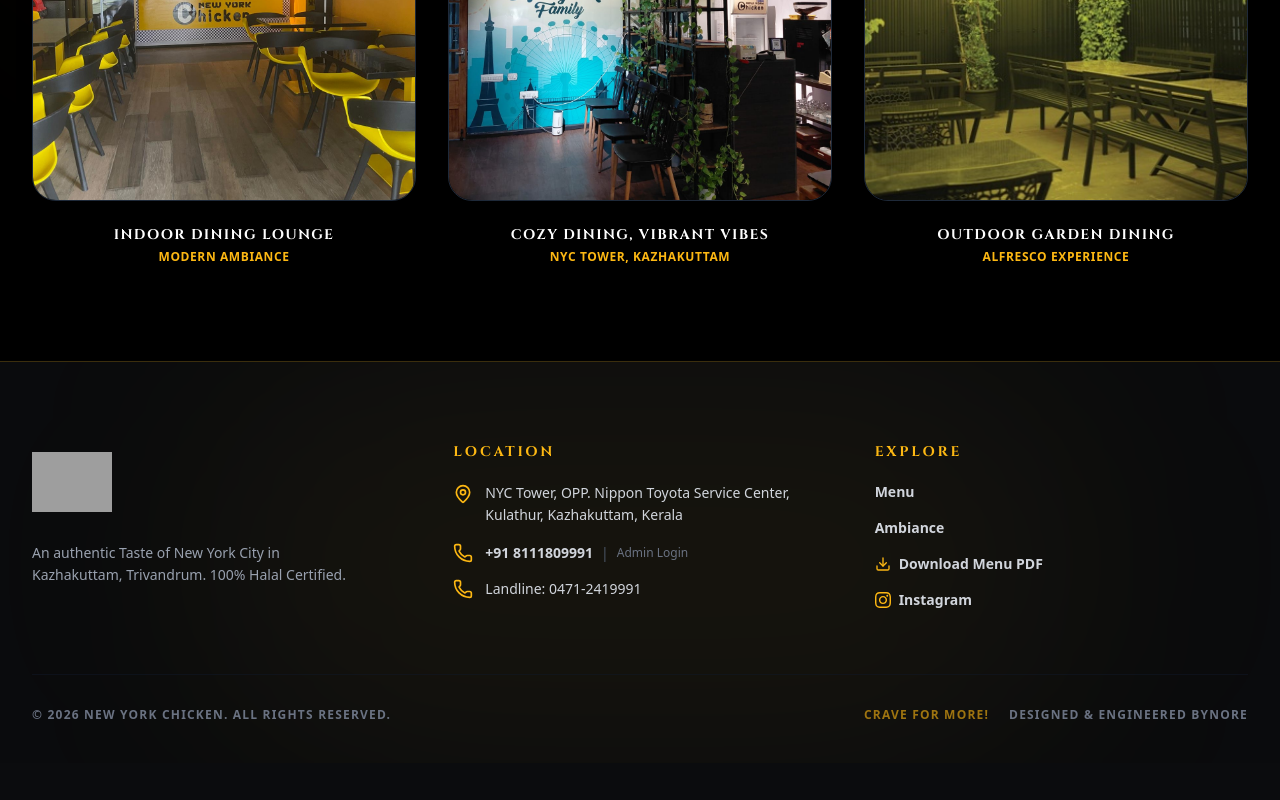
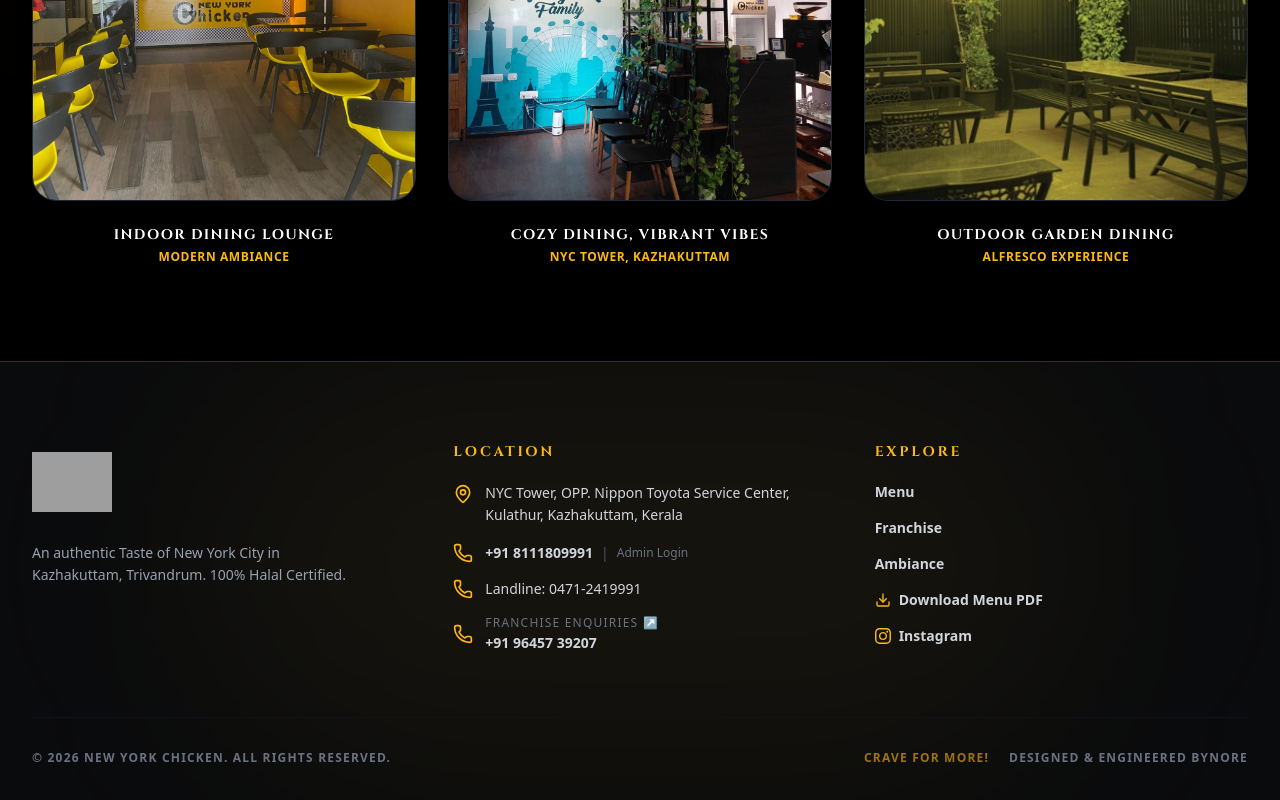
Before and after one commit to nore-hq/nyc-chicken-production-1.0, a Next.js app: page / in a window 1280 px wide. Shown: the part 5399-6199 px from the top of the page. Before the commit the page ends 6162 px from the top, so only its background shows below. Built offline with nearby package versions, Linux system fonts and the light colour scheme; no server answers; grey boxes are pictures that could not be loaded.

Commit message:
fix : new add on section

```diff
--- a/src/app/page.tsx
+++ b/src/app/page.tsx
@@ -7,7 +7,7 @@ import MenuPreview from "@/components/MenuPreview";
 import MenuBrowser from "@/components/MenuBrowser";
 import InstagramReelsWidget from "@/components/InstagramReelsWidget";
 import BrochureViewer from "@/components/BrochureViewer";
-import OrderDrawer, { CartItem } from "@/components/OrderDrawer";
+import OrderDrawer, { CartItem, FREE_SAUCE_ADDONS } from "@/components/OrderDrawer";
 import StoreShowcase from "@/components/StoreShowcase";
 import Footer from "@/components/Footer";
 import AboutUs from "@/components/AboutUs";
@@ -97,6 +97,17 @@ export default function Home() {
         return updated;
       });
     }
+  };
+
+  const handleUpdateFreeSauce = (
+    index: number,
+    sauce?: (typeof FREE_SAUCE_ADDONS)[number]
+  ) => {
+    setCartItems((prev) =>
+      prev.map((item, itemIndex) =>
+        itemIndex === index ? { ...item, freeSauce: sauce } : item
+      )
+    );
   };
 
   const handleClearCart = () => {
@@ -209,7 +220,7 @@ export default function Home() {
         </main>
 
         {/* Footer */}
-        <Footer />
+        <Footer onOpenFranchise={() => setIsFranchiseOpen(true)} />
 
         {/* Floating Cart / WhatsApp Order Drawer */}
         <OrderDrawer
@@ -217,6 +228,7 @@ export default function Home() {
           onClose={() => setIsCartOpen(false)}
           cartItems={cartItems}
           onUpdateQuantity={handleUpdateQuantity}
+          onUpdateFreeSauce={handleUpdateFreeSauce}
           onClearCart={handleClearCart}
           offer={activeOffer}
         />
--- a/src/components/Footer.tsx
+++ b/src/components/Footer.tsx
@@ -5,7 +5,11 @@ import Link from "next/link";
 import { Phone, MapPin, Download } from "lucide-react";
 import { motion } from "framer-motion";
 
-export default function Footer() {
+interface FooterProps {
+  onOpenFranchise?: () => void;
+}
+
+export default function Footer({ onOpenFranchise }: FooterProps) {
   return (
     <footer className="bg-[#0b0c0e]/95 backdrop-blur-md text-white pt-16 sm:pt-20 pb-[max(2.5rem,env(safe-area-inset-bottom))] border-t border-[#fdb813]/20 relative z-10 overflow-hidden">
       {/* Ambient Glow */}
@@ -88,6 +92,23 @@ export default function Footer() {
                   Landline: 0471-2419991
                 </a>
               </li>
+              <li className="flex items-center gap-3">
+                <Phone className="w-4 h-4 sm:w-5 sm:h-5 text-[#fdb813] flex-shrink-0" />
+                <div className="flex flex-col gap-0.5">
+                  <button
+                    onClick={onOpenFranchise}
+                    className="text-[10px] sm:text-xs text-gray-500 uppercase tracking-widest hover:text-[#fdb813] transition-colors text-left"
+                  >
+                    Franchise Enquiries ↗
+                  </button>
+                  <a
+                    href="tel:9645739207"
+                    className="hover:text-[#fdb813] font-bold transition-colors"
+                  >
+                    +91 96457 39207
+                  </a>
+                </div>
+              </li>
             </ul>
           </motion.div>
 
@@ -110,6 +131,14 @@ export default function Footer() {
                 <Link href="#menu" className="hover:text-[#fdb813] font-bold transition-colors inline-block hover:translate-x-1 transform duration-200">
                   Menu
                 </Link>
+              </li>
+              <li>
+                <button
+                  onClick={onOpenFranchise}
+                  className="hover:text-[#fdb813] font-bold transition-colors inline-block hover:translate-x-1 transform duration-200 text-left"
+                >
+                  Franchise
+                </button>
               </li>
               <li>
                 <Link href="#ambiance" className="hover:text-[#fdb813] font-bold transition-colors inline-block hover:translate-x-1 transform duration-200">
--- a/src/components/OrderDrawer.tsx
+++ b/src/components/OrderDrawer.tsx
@@ -4,11 +4,22 @@ import { useState } from "react";
 import { Billboard, MenuItem } from "../data/menuData";
 import { X, Trash2, Plus, Minus, Send, Phone, ShoppingBag, Info } from "lucide-react";
 
+export const FREE_SAUCE_ADDONS = [
+  "Peri peri",
+  "BBQ",
+  "Chipotle",
+  "Schezwan",
+  "Sweet chilli",
+] as const;
+
+type FreeSauceAddon = (typeof FREE_SAUCE_ADDONS)[number];
+
 export interface CartItem {
   item: MenuItem;
   selectedSize?: { label: string; price: number };
   quantity: number;
   offerId?: string;
+  freeSauce?: FreeSauceAddon;
 }
 
 interface OrderDrawerProps {
@@ -16,6 +27,7 @@ interface OrderDrawerProps {
   onClose: () => void;
   cartItems: CartItem[];
   onUpdateQuantity: (index: number, newQty: number) => void;
+  onUpdateFreeSauce: (index: number, sauce?: FreeSauceAddon) => void;
   onClearCart: () => void;
   offer?: Billboard | null;
 }
@@ -25,6 +37,7 @@ export default function OrderDrawer({
   onClose,
   cartItems,
   onUpdateQuantity,
+  onUpdateFreeSauce,
   onClearCart,
   offer,
 }: OrderDrawerProps) {
@@ -58,7 +71,8 @@ export default function OrderDrawer({
     cartItems.forEach((ci, idx) => {
       const sizeLabel = ci.selectedSize ? ` (${ci.selectedSize.label})` : "";
       const price = ci.selectedSize ? ci.selectedSize.price : ci.item.price;
-      message += `${idx + 1}. *${ci.item.name}*${sizeLabel} x${ci.quantity} - ₹${price * ci.quantity}\n`;
+      const freeSauce = ci.freeSauce ? ` — Free sauce: ${ci.freeSauce}` : "";
+      message += `${idx + 1}. *${ci.item.name}*${sizeLabel} x${ci.quantity}${freeSauce} - ₹${price * ci.quantity}\n`;
     });
 
     message += `-----------------------------------\n`;
@@ -148,6 +162,9 @@ export default function OrderDrawer({
 
                   {cartItems.map((ci, index) => {
                     const price = ci.selectedSize ? ci.selectedSize.price : ci.item.price;
+                    const hasFreeSauceAddon =
+                      ci.item.category === "rice_bowls" ||
+                      ci.item.name.toLowerCase().includes("china town");
                     return (
                       <div
                         key={`${ci.item.id}-${ci.selectedSize?.label || "default"}-${ci.offerId || "regular"}-${index}`}
@@ -159,6 +176,32 @@ export default function OrderDrawer({
                             <span className="text-[10px] text-[#fdb813] font-bold uppercase tracking-widest block">
                               {ci.selectedSize.label}
                             </span>
+                          )}
+                          {hasFreeSauceAddon && (
+                            <label className="block pt-2">
+                              <span className="mb-1 block text-[10px] font-bold uppercase tracking-widest text-gray-500">
+                                Free side sauce (optional)
+                              </span>
+                              <select
+                                value={ci.freeSauce ?? ""}
+                                onChange={(event) =>
+                                  onUpdateFreeSauce(
+                                    index,
+                                    FREE_SAUCE_ADDONS.find(
+                                      (sauce) => sauce === event.currentTarget.value
+                                    )
+                                  )
+                                }
+                                className="w-full rounded-lg border border-gray-800 bg-black px-3 py-2 text-xs text-white focus:border-[#fdb813] focus:outline-none"
+                              >
+                                <option value="">No sauce</option>
+                                {FREE_SAUCE_ADDONS.map((sauce) => (
+                                  <option key={sauce} value={sauce}>
+                                    {sauce}
+                                  </option>
+                                ))}
+                              </select>
+                            </label>
                           )}
                           <p className="text-sm text-gray-400 font-bold pt-1">₹{price * ci.quantity}</p>
                         </div>
```
